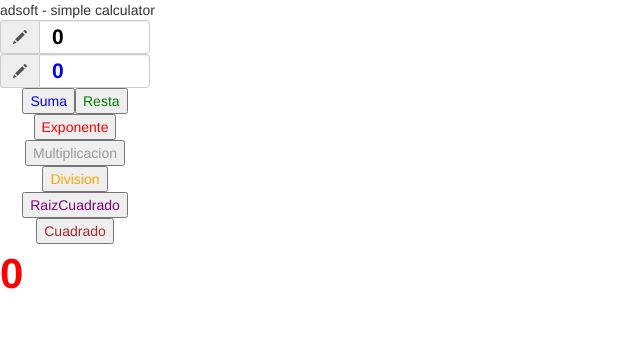
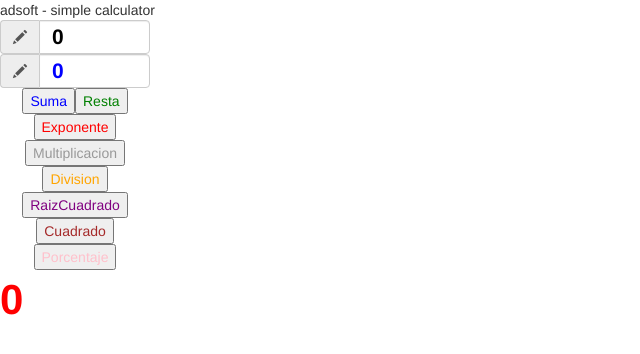
Before and after one commit to Salvav7/testing-calculator, an Angular app: page / in a window 1280 px wide. Shown: the top 354 px of the page, without its empty margins (0-640 px from the left). Built offline with nearby package versions, Linux system fonts and the light colour scheme.

Commit message:
add porcentaje

```diff
--- /dev/null
+++ b/src/app/porcentaje/porcentaje.ts
@@ -0,0 +1,4 @@
+export function porcentaje(operator1, operator2) {
+  let porcentaje = (operator1 * operator2) / 100;
+  return porcentaje;
+}
--- a/src/app/ui/ui.component.css
+++ b/src/app/ui/ui.component.css
@@ -58,3 +58,8 @@
     cursor: pointer;
     color: brown;
 }
+
+.porcentaje-button{
+    cursor: pointer;
+    color: pink;
+}
--- a/src/app/ui/ui.component.html
+++ b/src/app/ui/ui.component.html
@@ -22,6 +22,7 @@
     <button class="operation-button division-button" (click)="division()">Division</button>
     <button class="operation-button square-button" (click)="sqrt()">RaizCuadrado</button>
     <button class="operation-button sqr-button" (click)="sqr()">Cuadrado</button>
+    <button class="operation-button porcentaje-button" (click)="porcentaje()">Porcentaje</button>
 
 
 </div>
--- a/src/app/ui/ui.component.ts
+++ b/src/app/ui/ui.component.ts
@@ -6,6 +6,7 @@ import { multiplication } from "../multiplication/multiplication";
 import { division } from "../division/division";
 import { sqrt } from "../sqrt/sqrt";
 import { sqr } from "../sqr/sqr";
+import { porcentaje } from "../porcentaje/porcentaje";
 
 @Component({
   selector: "app-ui",
@@ -62,4 +63,10 @@ export class UiComponent implements OnInit {
     myresult = sqr(this.operator1);
     this.result = myresult;
   }
+
+  porcentaje() {
+    let myresult = 0;
+    myresult = porcentaje(this.operator1, this.operator2);
+    this.result = myresult;
+  }
 }
```
Also changed, not shown: 2 other files (tests, documents, lock files or other folders).
